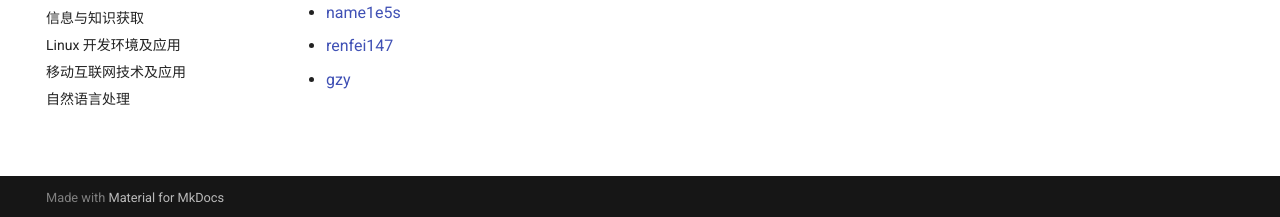
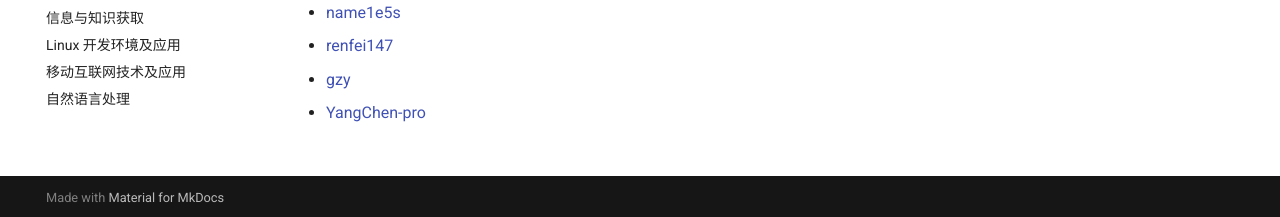
Before and after one commit to brupst/awesome-bupt-scs, an MkDocs documentation site: the page built from projects/Computer-Networks.md, in a window 1280 px wide. Shown: the part 680-897 px from the top of the page. Built offline with MkDocs 1.6.1 and Material for MkDocs 9.7.7, drawn with Linux system fonts in a browser that asks for light colours; comment, search, counter and statistics services are not loaded.

Commit message:
Update Computer-Networks.md (#87)

```diff
--- a/projects/Computer-Networks.md
+++ b/projects/Computer-Networks.md
@@ -18,3 +18,4 @@
 - [name1e5s](https://github.com/name1e5s/playground/tree/master/Computer%20Network%20Wireshark%20Lab)
 - [renfei147](https://github.com/renfei147/bupt_work_collection/blob/main/computer_network/%E5%AE%9E%E9%AA%8C%E4%BA%8C%20Wireshark%E6%8A%93%E5%8C%85%E5%88%86%E6%9E%90.pdf)
 - [gzy](https://github.com/112292454/homework/blob/master/%E5%AE%9E%E9%AA%8C%E4%BA%8C%E6%8A%A5%E5%91%8A.pdf)
+- [YangChen-pro](https://github.com/YangChen-pro/bupt-assignments/tree/main/2nd%20year%20of%20BUPT/Second%20semester/Computer%20Network/lab2)
```
